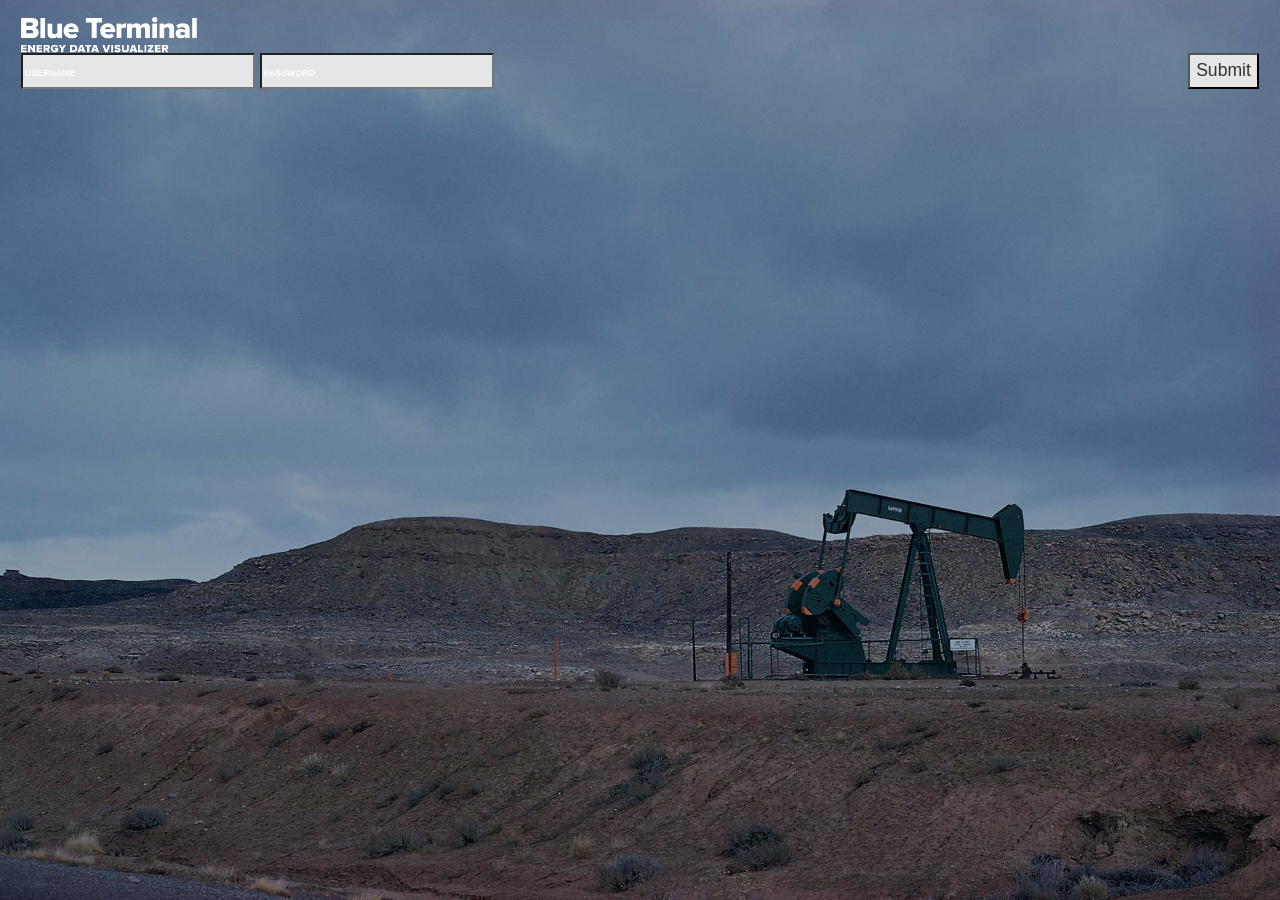
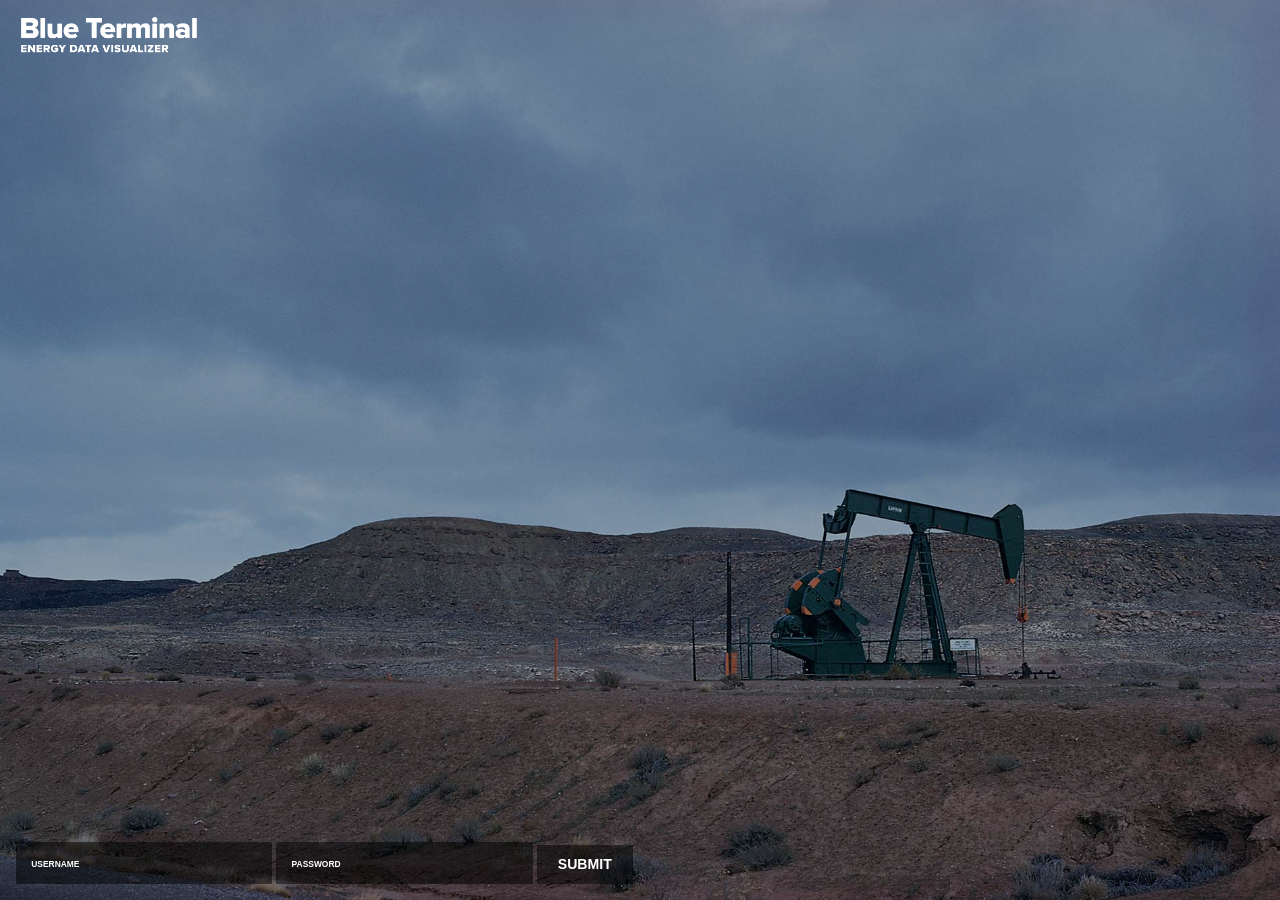
Before and after one commit to deadtype/blue_terminal_visualizer, a Jekyll site: the page built from index.html, in a window 1280 px wide. Built offline with Jekyll 4.4.1, drawn with Linux system fonts in a browser that asks for light colours.

Commit message:
Forget class

```diff
--- a/index.html
+++ b/index.html
@@ -14,7 +14,7 @@ category: login_page
   </div>
 </div>
 
-<div class='signin_form'>
+<div class='login_form'>
   <!--<header>Sign In</header>-->
   <form method="post" action="/user/login">
     <input name="username" class="form-control" placeholder="username">
```
